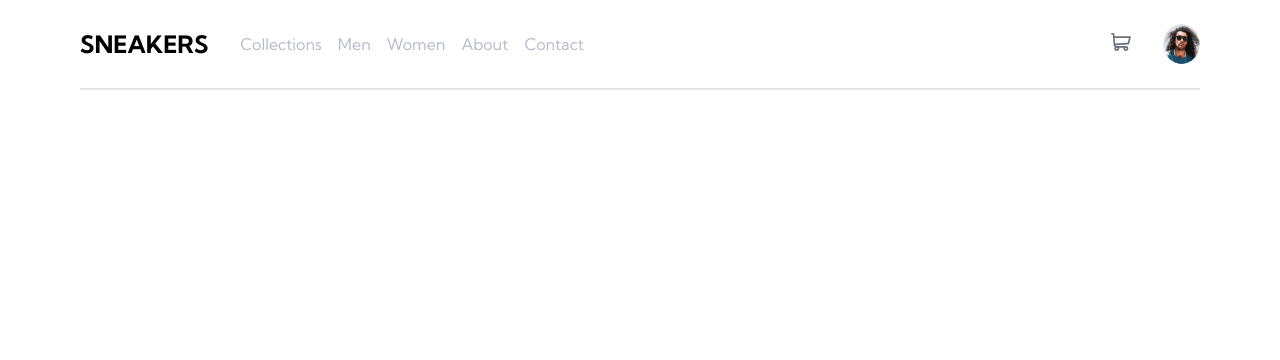
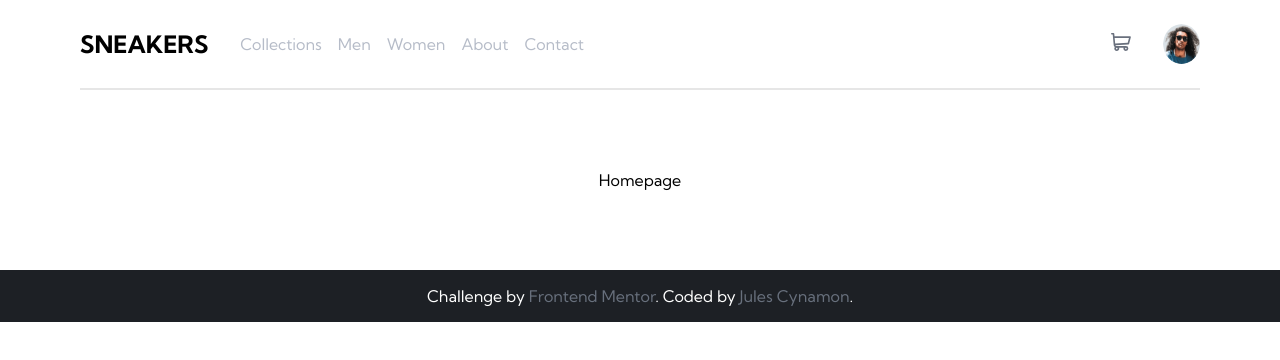
Before and after one commit to julescynamon/EcommerceFrontEndMentor, a React (Create React App) app in the folder ecommerce/: page / in a window 1280 px wide. Shown: the top 360 px of the page. Built offline with nearby package versions, Linux system fonts and the light colour scheme.

Commit message:
footer finis

```diff
--- a/ecommerce/src/App.js
+++ b/ecommerce/src/App.js
@@ -1,7 +1,7 @@
-// import Footer from "./components/footer/Footer";
+import Footer from "./components/footer/Footer";
 import Header from "./components/header/Header";
 import { useState } from 'react';
-// import Homepage from "./Pages/homepage/Homepage";
+import Homepage from "./Pages/homepage/Homepage";
 import "./app.scss";
 
 
@@ -16,8 +16,8 @@ function App() {
 	return (
 		<div className={ isOpen ? "dark-back" : "" }>
 			<Header toggleMenu={toggleMenu} isOpen={isOpen} />
-			{/* <Homepage />
-			<Footer /> */}
+			<Homepage />
+			<Footer />
 		</div>
 	);
 }
--- a/ecommerce/src/Pages/homepage/Homepage.js
+++ b/ecommerce/src/Pages/homepage/Homepage.js
@@ -1,8 +1,9 @@
-import React from 'react'
+import React from 'react';
+import './homepage.scss';
 
 export default function Homepage() {
     return (
-        <div>
+        <div className="homepage-container">
             Homepage
         </div>
     )
--- /dev/null
+++ b/ecommerce/src/Pages/homepage/homepage.scss
@@ -0,0 +1,8 @@
+.homepage-container {
+    display: flex;
+    align-items: center;
+    justify-content: center;
+    color: #000;
+    flex: 1 1 auto;
+    padding: 5rem;
+}
--- a/ecommerce/src/components/footer/Footer.js
+++ b/ecommerce/src/components/footer/Footer.js
@@ -1,8 +1,9 @@
 import React from 'react';
+import './footer.scss'
 
 export default function Footer() {
     return (
-        <div class="attribution">
+        <div class="footer">
             Challenge by <a href="https://www.frontendmentor.io?ref=challenge">Frontend Mentor</a>.
             Coded by <a href="https://julescynamon.github.io/cv_portfolio/">Jules Cynamon</a>.
         </div>
--- /dev/null
+++ b/ecommerce/src/components/footer/footer.scss
@@ -0,0 +1,6 @@
+.footer {
+    background-color: var(--very-vark-blue);
+    color: var(--white);
+    padding: 1rem;
+    text-align: center;
+}
```
Also changed, not shown: ecommerce/src/Pages/homepage/homepage.module.scss (deleted), ecommerce/src/components/footer/footer.module.scss (deleted).
